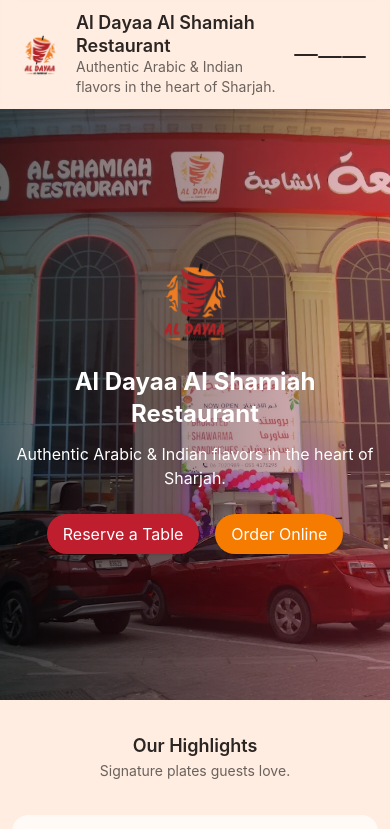
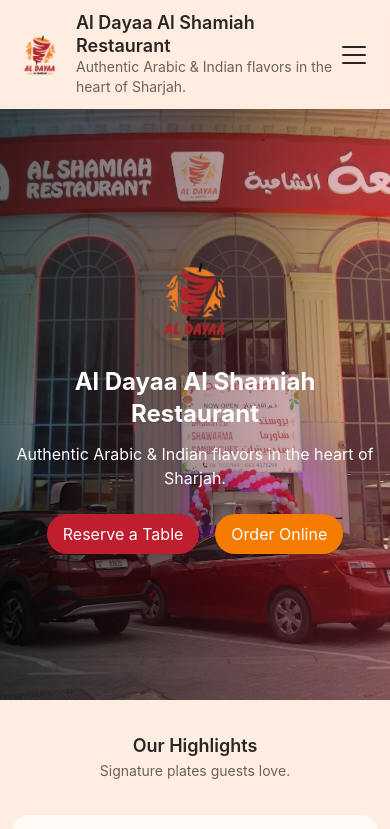
Before and after one commit to darkest-pearl/aldayaa, a Next.js app: page /public in a window 390 px wide. Shown: the top 829 px of the page. Built offline with nearby package versions, Linux system fonts and the light colour scheme.

Commit message:
mobile header icon and backdrop improved

```diff
--- a/src/components/Header.jsx
+++ b/src/components/Header.jsx
@@ -1,4 +1,4 @@
-'use client';
+"use client";
 import { useState } from 'react';
 import Link from 'next/link';
 import Image from 'next/image';
@@ -49,27 +49,32 @@ export default function Header() {
             aria-expanded={isMenuOpen}
           >
             <span className="sr-only">Menu</span>
+            <span className="flex h-5 w-6 flex-col justify-center gap-1.5">
               <span
-              className={`block h-0.5 w-6 rounded-sm bg-current transition-transform duration-300 ${
+                className={`block h-0.5 w-full rounded-sm bg-current transition duration-300 transform ${
                   isMenuOpen ? 'translate-y-1.5 rotate-45' : ''
                 }`}
               />
               <span
-              className={`mt-1 block h-0.5 w-6 rounded-sm bg-current transition-opacity duration-300 ${
+                className={`block h-0.5 w-full rounded-sm bg-current transition duration-300 ${
                   isMenuOpen ? 'opacity-0' : 'opacity-100'
                 }`}
               />
               <span
-              className={`mt-1 block h-0.5 w-6 rounded-sm bg-current transition-transform duration-300 ${
+                className={`block h-0.5 w-full rounded-sm bg-current transition duration-300 transform ${
                   isMenuOpen ? '-translate-y-1.5 -rotate-45' : ''
                 }`}
               />
+            </span>
           </button>
         </div>
 
+        <div className="md:hidden relative">
           <div
-          className={`md:hidden absolute inset-x-0 top-full origin-top transform transition-all duration-300 ease-out ${
-            isMenuOpen ? 'pointer-events-auto translate-y-0 opacity-100' : 'pointer-events-none -translate-y-2 opacity-0'
+            className={`absolute inset-x-0 top-full origin-top transform transition-all duration-300 ease-out ${
+              isMenuOpen
+                ? 'pointer-events-auto translate-y-0 opacity-100'
+                : 'pointer-events-none -translate-y-2 opacity-0'
             }`}
           >
             <div className="rounded-xl bg-white shadow-lg ring-1 ring-black/5 divide-y divide-beige/60 overflow-hidden">
@@ -97,12 +102,13 @@ export default function Header() {
             </div>
           </div>
         </div>
+      </div>
       {isMenuOpen && (
         <button
           type="button"
           aria-label="Close menu"
           onClick={closeMenu}
-          className="fixed inset-0 z-40 bg-black/30 backdrop-blur"
+          className="fixed inset-0 z-40 bg-black/30 backdrop-blur md:hidden"
         />
       )}
     </header>
```
Lines whose indentation alone changed are shown as unchanged.
